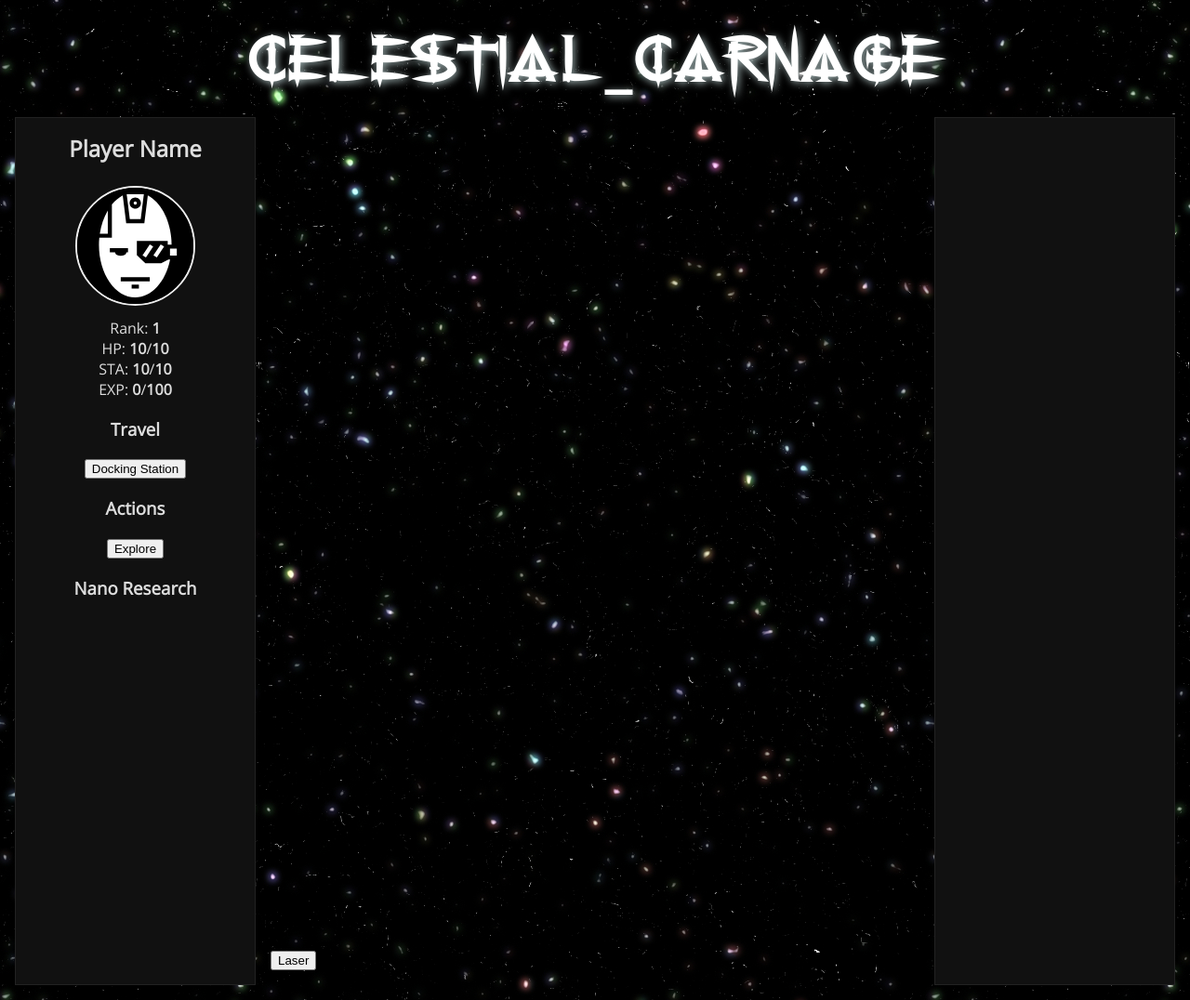
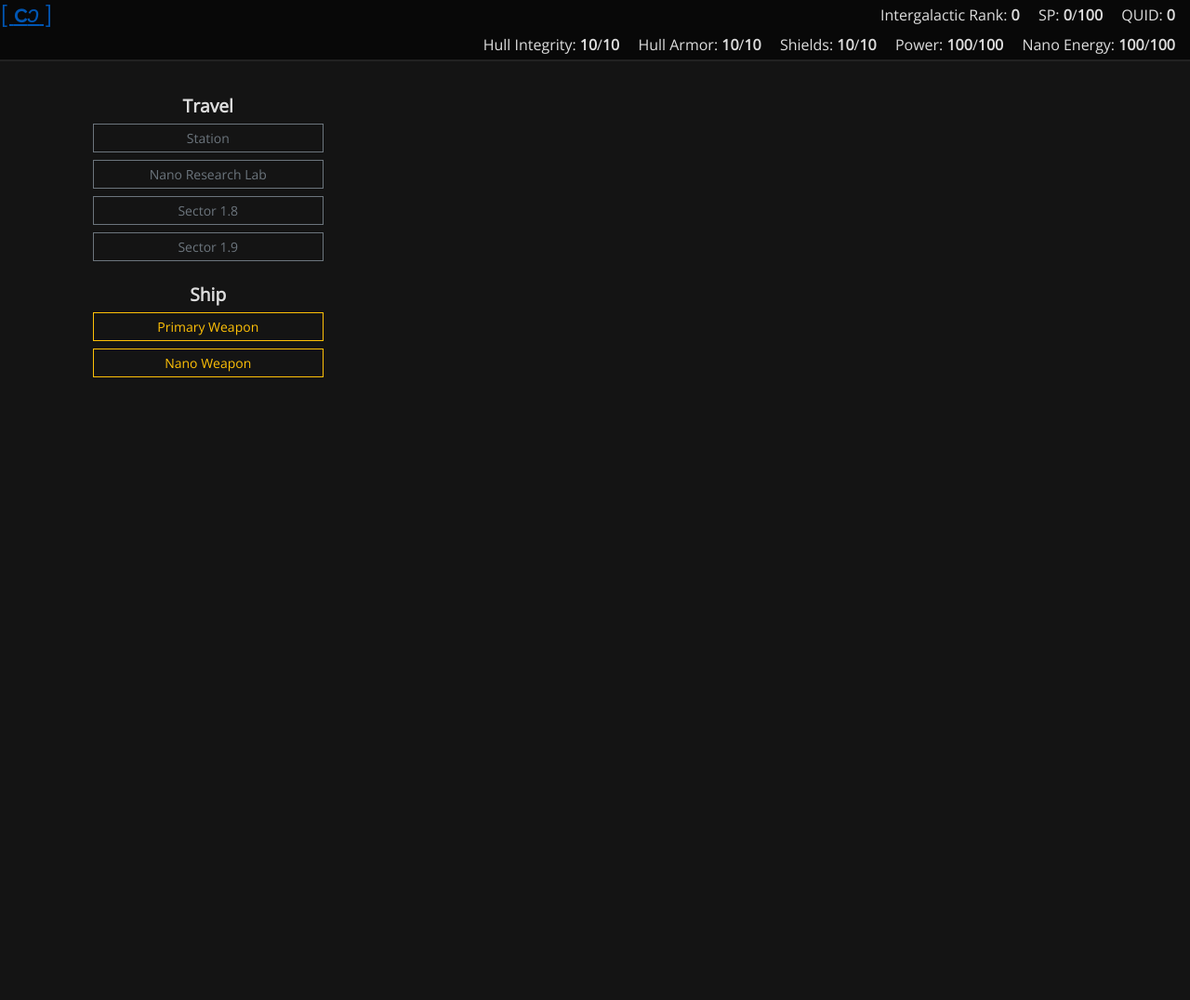
Before and after one commit to Hazumi/celestial-carnage, a website built with webpack: page index.html in a window 1280 px wide. Shown: the whole page at 93% size. After the commit the page ends 800 px from the top, so only its background shows below. Built offline with nearby package versions, Linux system fonts and the light colour scheme; a web font is replaced by a local one.

Commit message:
new layout

```diff
--- a/index.html
+++ b/index.html
@@ -3,33 +3,98 @@
   <head>
     <meta charset="utf-8">
     <title>Celestial Carnage</title>
+    <!-- <link rel="stylesheet" href="https://maxcdn.bootstrapcdn.com/bootstrap/3.3.7/css/bootstrap.min.css"> -->
+    <link rel="stylesheet" href="https://maxcdn.bootstrapcdn.com/bootstrap/4.0.0-alpha.5/css/bootstrap.min.css">
     <link rel="stylesheet" href="styles/main.css">
-    <link href="https://fonts.googleapis.com/css?family=Open+Sans|Piedra" rel="stylesheet">
+    <link href="https://fonts.googleapis.com/css?family=Montserrat|Montserrat+Alternates|Open+Sans" rel="stylesheet">
   </head>
   <body>
 
-  <header>
-    <h1>Celestial_Carnage</h1>
+  <header class="container-fluid">
+    <div id="barOne">
+      <div class="logo-wrapper">
+        <h1 id="logo"><a href="index.html">[ <span>c</span><em>ɔ</em> ]</a></h1>
+        <!-- <h1 id="logo"><a href="index.html">[ɔ<span>ɔ</span>]</a></h1> -->
+      </div>
+
+      <div class="stats">
+        <div id="rank">
+          Intergalactic Rank: <span id="p_rank">0</span>
+        </div>
+
+        <div id="sp">
+          SP: <span id="playerExp">0</span>/<span id="playerMaxExp">100</span>
+        </div>
+
+        <div id="quid">
+          QUID: <span id="playerExp">0</span>
+        </div>
+      </div>
+    </div>
+
+
+    <div id="barTwo">
+      <div class="stats">
+        <div id="hi">
+          Hull Integrity: <span id="hi">10</span>/<span id="playerMaxHp">10</span>
+        </div>
+
+        <div id="sta">
+          Hull Armor: <span id="playerSta">10</span>/<span id="playerMaxSta">10</span>
+        </div>
+
+        <div id="atk">
+          Shields: <span id="playerSta">10</span>/<span id="playerMaxSta">10</span>
+        </div>
+
+        <div id="atk">
+          Power: <span id="playerSta">100</span>/<span id="playerMaxSta">100</span>
+        </div>
+
+        <div id="atk">
+          Nano Energy: <span id="playerSta">100</span>/<span id="playerMaxSta">100</span>
+        </div>
+      </div>
+    </div>
   </header>
 
-  <div class="wrapper">
-    <div class="left">
-      <div class="stats">
-        <h2>Player Name</h2>
-        <img src="imgs/player_icon.svg" alt="" class="player-icon">
-        <div class="stats" id="rank">
-          Rank: <span id="player_rank">1</span>
-         </div>
-        <div class="stats" id="hp">
-          HP: <span id="playerHp">10</span>/<span id="playerMaxHp">10</span>
-        </div>
-        <div class="stats" id="sta">
-          STA: <span id="playerSta">10</span>/<span id="playerMaxSta">10</span>
-        </div>
-        <div class="stats" id="xp">
-          EXP: <span id="playerExp">0</span>/<span id="playerMaxExp">100</span>
+  <div class="container">
+
+    <section>
+      <div class="main col-sm-9">
+        <div class="box">
+          <!-- <h3>Ship Overview</h3> -->
         </div>
       </div>
+
+      <div class="menu col-sm-3">
+        <div class="box">
+          <h3>Travel</h3>
+          <button type="button" class="btn btn-outline-secondary btn-sm btn-block">Station</button>
+          <button type="button" class="btn btn-outline-secondary btn-sm btn-block" id="laser">Nano Research Lab</button>
+          <button type="button" class="btn btn-outline-secondary btn-sm btn-block">Sector 1.8</button>
+          <button type="button" class="btn btn-outline-secondary btn-sm btn-block">Sector 1.9</button>
+        </div>
+
+        <div class="box">
+          <h3>Ship</h3>
+          <button type="button" class="btn btn-outline-warning btn-sm btn-block" id="laser">Primary Weapon</button>
+          <button type="button" class="btn btn-outline-warning btn-sm btn-block" id="laser">Nano Weapon</button>
+        </div>
+
+      </div>
+    </section>
+
+
+
+  </div>
+
+
+
+
+  <!-- <div class="wrapper">
+    <div class="left">
+
       <h3>Travel</h3>
       <button class="btn">Docking Station</button>
       <h3>Actions</h3>
@@ -38,18 +103,18 @@
     </div>
     <div class="middle">
       <div class="skill-bar">
-        <button class="skill">Laser</button>
+        <h3>Attack</h3>
+        <button id="laser">Laser</button>
+        <div id="log"></div>
       </div>
     </div>
     <div class="right">
-      <!-- <div class='actionEvents'>
       	<button class='btns' id='attack' type='submit'><img id='attackIcon' src='imgs/ray-gun.png' alt=''></button>
       	<button class='btns' id='heavyWeapon' type='submit'><img id='heavyIcon' src='imgs/tesla-turret.png' alt=''></button>
       	<button class='btns' id='defend' type='submit'><img id='defendIcon' src='imgs/light-sabers.png' alt=''></button>
       	<button class='btns' id='retreat' type='submit'><img id='retreatIcon' src='imgs/rocket-flight.png' alt=''></button>
-      </div> -->
     </div>
-  </div>
+  </div> -->
 
   <script src="scripts/main.min.js"></script>
   </body>
--- a/scripts/main.js
+++ b/scripts/main.js
@@ -16,6 +16,8 @@ $(document).ready(function() {
       this.$playerMaxSta = $('#playerMaxSta');
       this.$playerExp = $('#playerExp');
       this.$playerMaxExp = $('#playerMaxExp');
+      this.$laser = $('#laser');
+      this.$log = $('#log');
     },
     bindEvents: function() {
       this.$explore.on('click', function() {
@@ -25,16 +27,39 @@ $(document).ready(function() {
     gameLoop: function() {
       window.setInterval(function() {
 
+
         // if (combat) {
-          if (game.$playerHp.val() !== player.hp) game.$playerHp.html(player.hp);
-          if (game.$playerSta.val() !== player.sta) game.$playerSta.html(player.sta);
+          function updateStats() {
+            if (game.$playerHp.val() !== player.hp) game.$playerHp.html(player.hp);
+            if (game.$playerSta.val() !== player.sta) game.$playerSta.html(player.sta);
+          }
+          console.log('check');
+
         // }
+
+        // check for 0 hp
 
       }, 1000)
     },
     combat: function(enemy) {
       let currentEnemy = phantom;
-      console.log(currentEnemy);
+
+      this.$laser.on('click', function() {
+        currentEnemy.hp -= player.atk;
+        var dmgGiven = currentEnemy.hp -= player.atk;
+        game.$log.append( 'You hit ' +  currentEnemy.name + ' for ' + dmgGiven  + ' damage.' + '<br>');
+
+        var dmgTaken = player.hp -= currentEnemy.atk;
+        player.hp -= currentEnemy.atk;
+      });
+
+
+      // function checkFirst(currentEnemy) {
+      //   if (player.rank > currentEnemy.rank) {
+      //
+      //   }
+      // }
+
     }
 
   }
@@ -46,11 +71,13 @@ $(document).ready(function() {
     maxHp: 10,
     sta: 10,
     maxSta: 10,
+    atk: 1,
     exp: 0,
     maxExp: 100
   }
 
   let phantom = {
+    name: 'Phantom',
     rank: 1,
     hp: 10,
     sta: 10,
--- a/styles/main.css
+++ b/styles/main.css
@@ -1,87 +1,119 @@
-@font-face {
-  font-family: "cenobyte";
-  src: url('../fonts/cenobyte.ttf');
-}
-
-header {
-  margin: 2em 1em 1em 1em;
-}
-
 body {
-  background-color: #000;
+  background-color: #141414;
   font-size: 16px;
   font-family: 'Open Sans', sans-serif;
   color: #ddd;
-  background-image: url('../imgs/bg_stars.jpg');
-  background-repeat: repeat;
 }
 
-h1 {
-  margin: 0;
-  font-family: 'cenobyte', cursive;
-  font-size: 3.75em;
-  letter-spacing: 3px;
+.container-fluid {
+  padding: 0;
+}
+
+#barOne {
+  background-color: #080808;
+}
+
+#barTwo {
+  background-color: #080808;
+  border-bottom: solid #222 2px;
+}
+
+.logo-wrapper {
+  float: left;
+}
+
+#logo {
+  font-family: 'Montserrat Alternates', sans-serif;
+  text-align: right;
+  font-size: 1.6em;
   color: #fff;
-  text-align: center;
-  text-shadow: 2px 2px 8px #9aa;
-  cursor: default;
+}
+
+h1 a {
+  color: #fff;
+}
+
+h1 span {
+  font-weight: bold;
+  /*font-size: 1.5em;*/
 }
 
 h2 {
-  margin: 0 0 1em 0;
+
+  font-size: 1.3em;
+  font-weight: bold;
 }
 
-.wrapper {
-  /*max-width: 1200px;*/
-  display: flex;
-  justify-content: center;
-  padding: 0.5em;
+h3 {
+  font-size: 1.2em;
+  font-weight: bold;
+  text-align: center;
 }
 
-.left {
-  min-width: 125px;
-  max-width: 225px;
-  padding: 1em;
+.logo-wrapper {
+  margin: 0;
+  padding: 0 1em 0 0;
+  /*background-color: #222;*/
+  /*border-bottom-left-radius: 10px;
+  border-bottom-right-radius: 10px;*/
+  /*border: 1px #222 solid;*/
+  text-align: right;
+}
+
+.stats {
+  padding: 0.25em 0.5em;
+  /*background-color: #222;*/
+  /*border-bottom-left-radius: 10px;
+  border-bottom-right-radius: 10px;*/
+  /*border: 1px #222 solid;*/
+  text-align: right;
+}
+
+.stats div {
+  display: inline;
+  padding: 0 0.5em;
+}
+
+.stats div span {
+  font-weight: bold;
+}
+
+.box .stats {
+  text-align: center;
+  /*background-color: #282828;
+  border-radius: 8px;*/
+}
+
+.main {
+  padding 1em;
+  background-color: #141414;
+}
+
+.menu {
+  /*border-radius: 8px;*/
+  /*padding: 1em;*/
+  /*background-color: #232323;*/
+  /*background-color: #1b1b1b;*/
+  /*color: #eee;*/
+}
+
+.box {
+  /*border-radius: 8px;*/
+  /*text-align: center;*/
+  padding: 0.75em 0;
+  /*background-color: #333;*/
+}
+
+.btn {
+  border-radius: 0;
+}
+
+/*.left {
   background-color: #111;
-  height: 900px;
-  width: 20%;
-  text-align: center;
   border: 1px #222 solid;
 }
 
-.middle {
-  background-image: url("../imgs/planet_tuaruta.png");
-  background-repeat: no-repeat;
-  background-position: center top;
-  padding: 1em;
-  width: 60%;
-  text-align: center;
-  display: flex;
-  align-items: flex-end;
-}
-
-.right {
-  min-width: 125px;
-  max-width: 225px;
-  padding: 1em;
-  background-color: #111;
-  width: 20%;
-  border: 1px #222 solid;
-}
-
-.player-icon {
-  height: 125px;
-  margin: 0 0 0.5em 0;
-  border: 2px #eee solid;
-  border-radius: 50%;
-}
 
 .stats span {
   font-weight: bold;
-}
-
-.btns {
-	background-color:#333;
-	border: none;
-	margin: 2px;
-}
+}*/
```
Also changed, not shown: scripts/main.min.js.
